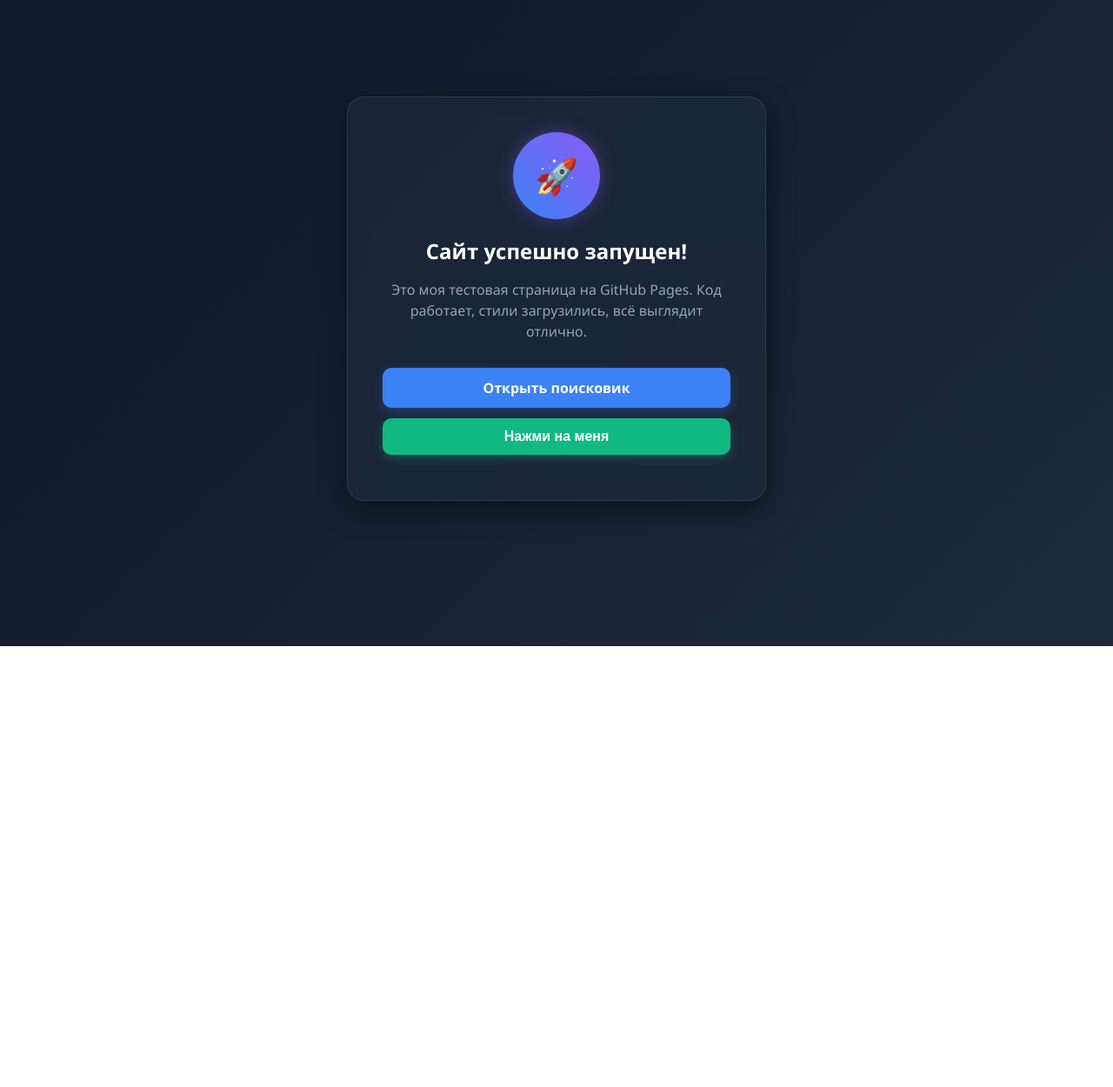
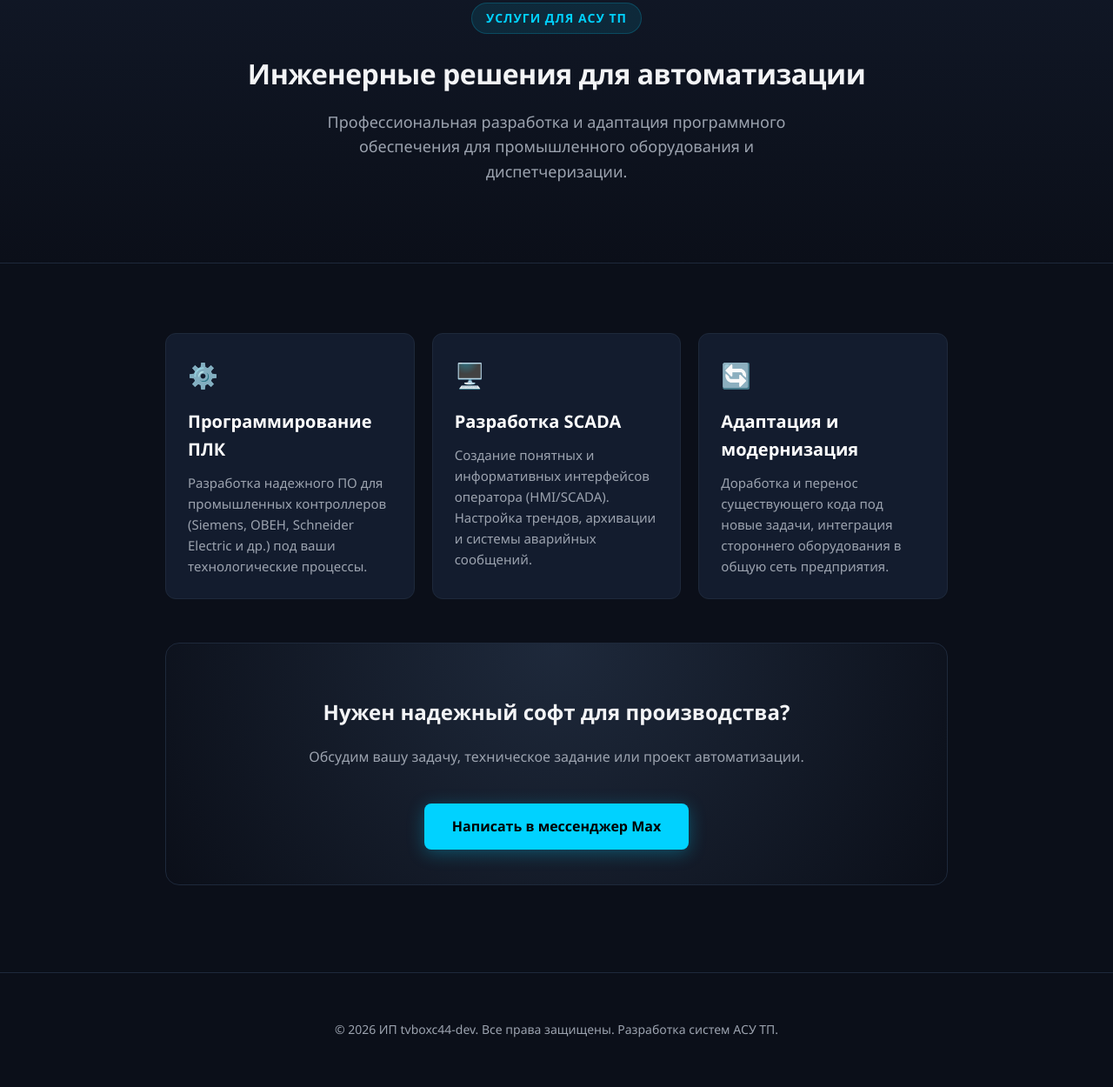
Before and after one commit to plc-r/plc-r.github.io, a plain HTML site: page index.html in a window 1280 px wide. Shown: the part 57-1307 px from the top of the page at 87% size. Before the commit the page ends 800 px from the top, so only its background shows below. Drawn offline with Linux system fonts and the light colour scheme.

Commit message:
Update index.html

```diff
--- a/index.html
+++ b/index.html
@@ -3,118 +3,188 @@
 <head>
     <meta charset="UTF-8">
     <meta name="viewport" content="width=device-width, initial-scale=1.0">
-    <title>Моя тестовая страница</title>
+    <title>Разработка ПО для ПЛК и SCADA | ИП tvboxc44-dev</title>
     <style>
-        /* Стили для внешнего вида сайта */
-        body {
-            font-family: 'Segoe UI', Tahoma, Geneva, Verdana, sans-serif;
-            background: linear-gradient(135deg, #0f172a, #1e293b);
-            color: #f8fafc;
-            display: flex;
-            justify-content: center;
-            align-items: center;
-            min-height: 100vh;
-            margin: 0;
-            padding: 20px;
-            box-sizing: border-box;
+        :root {
+            --bg-color: #0b0f19;
+            --card-bg: #131c2e;
+            --accent-blue: #00d2ff;
+            --text-main: #f3f4f6;
+            --text-muted: #9ca3af;
         }
 
-        .card {
-            background: rgba(30, 41, 59, 0.7);
-            backdrop-filter: blur(10px);
-            border: 1px solid rgba(255, 255, 255, 0.1);
-            padding: 40px;
-            border-radius: 20px;
-            text-align: center;
-            box-shadow: 0 10px 30px rgba(0, 0, 0, 0.5);
-            max-width: 400px;
-            width: 100%;
+        body {
+            font-family: 'Segoe UI', Roboto, Helvetica, Arial, sans-serif;
+            background-color: var(--bg-color);
+            color: var(--text-main);
+            margin: 0;
+            padding: 0;
+            line-height: 1.6;
         }
 
-        .avatar {
-            width: 100px;
-            height: 100px;
-            background: linear-gradient(45deg, #3b82f6, #8b5cf6);
-            border-radius: 50%;
-            margin: 0 auto 20px;
-            display: flex;
-            justify-content: center;
-            align-items: center;
-            font-size: 40px;
-            box-shadow: 0 0 20px rgba(139, 92, 246, 0.4);
+        header {
+            background: linear-gradient(180deg, #111827 0%, var(--bg-color) 100%);
+            padding: 60px 20px;
+            text-align: center;
+            border-bottom: 1px solid #1e293b;
+        }
+
+        .container {
+            max-width: 900px;
+            margin: 0 auto;
+            padding: 40px 20px;
+        }
+
+        .badge {
+            background-color: rgba(0, 210, 255, 0.1);
+            color: var(--accent-blue);
+            padding: 6px 16px;
+            border-radius: 20px;
+            font-size: 14px;
+            font-weight: 600;
+            text-transform: uppercase;
+            letter-spacing: 1px;
+            display: inline-block;
+            margin-bottom: 20px;
+            border: 1px solid rgba(0, 210, 255, 0.2);
         }
 
         h1 {
-            font-size: 24px;
-            margin-bottom: 10px;
+            font-size: 32px;
+            margin: 0 0 15px 0;
+            font-weight: 700;
+            letter-spacing: -0.5px;
+        }
+
+        .subtitle {
+            color: var(--text-muted);
+            font-size: 18px;
+            max-width: 600px;
+            margin: 0 auto 30px auto;
+        }
+
+        .services-grid {
+            display: grid;
+            grid-template-columns: repeat(auto-fit, minmax(280px, 1fr));
+            gap: 20px;
+            margin-top: 40px;
+        }
+
+        .service-card {
+            background-color: var(--card-bg);
+            border: 1px solid #1e293b;
+            border-radius: 12px;
+            padding: 25px;
+            transition: transform 0.2s ease, border-color 0.2s ease;
+        }
+
+        .service-card:hover {
+            transform: translateY(-4px);
+            border-color: var(--accent-blue);
+        }
+
+        .icon {
+            font-size: 28px;
+            margin-bottom: 15px;
+        }
+
+        h3 {
+            font-size: 20px;
+            margin: 0 0 10px 0;
             color: #ffffff;
         }
 
-        p {
-            color: #94a3b8;
-            font-size: 16px;
-            line-height: 1.5;
-            margin-bottom: 30px;
+        .service-card p {
+            color: var(--text-muted);
+            font-size: 15px;
+            margin: 0;
         }
 
-        .btn {
-            display: block;
-            background: #3b82f6;
-            color: white;
-            padding: 12px 24px;
-            border-radius: 10px;
-            text-decoration: none;
-            font-weight: 600;
-            transition: all 0.3s ease;
-            box-shadow: 0 4px 12px rgba(59, 130, 246, 0.3);
-            margin-bottom: 12px;
+        .cta-section {
+            background: radial-gradient(circle at top, #1e293b 0%, var(--bg-color) 100%);
+            border: 1px solid #1e293b;
+            border-radius: 16px;
+            padding: 40px;
+            text-align: center;
+            margin-top: 50px;
         }
 
-        .btn:hover {
-            background: #2563eb;
-            transform: translateY(-2px);
-            box-shadow: 0 6px 20px rgba(59, 130, 246, 0.5);
+        .btn-contact {
+            display: inline-block;
+            background-color: var(--accent-blue);
+            color: #000000;
+            padding: 14px 32px;
+            border-radius: 8px;
+            text-decoration: none;
+            font-weight: 700;
+            font-size: 16px;
+            transition: background-color 0.2s, transform 0.2s;
+            margin-top: 15px;
+            box-shadow: 0 4px 20px rgba(0, 210, 255, 0.3);
         }
 
-        /* Интерактивная кнопка со скриптом */
-        .btn-alert {
-            background: #10b981;
-            box-shadow: 0 4px 12px rgba(16, 185, 129, 0.3);
-            border: none;
-            width: 100%;
-            font-size: 16px;
-            cursor: pointer;
+        .btn-contact:hover {
+            background-color: #00b8e6;
+            transform: scale(1.02);
         }
 
-        .btn-alert:hover {
-            background: #059669;
-            box-shadow: 0 6px 20px rgba(16, 185, 129, 0.5);
+        footer {
+            text-align: center;
+            padding: 40px 20px;
+            color: var(--text-muted);
+            font-size: 14px;
+            border-top: 1px solid #1e293b;
+            margin-top: 60px;
         }
     </style>
 </head>
 <body>
 
-    <div class="card">
-        <!-- Круглая цветная аватарка -->
-        <div class="avatar">🚀</div>
+    <header>
+        <div class="badge">Услуги для АСУ ТП</div>
+        <h1>Инженерные решения для автоматизации</h1>
+        <p class="subtitle">Профессиональная разработка и адаптация программного обеспечения для промышленного оборудования и диспетчеризации.</p>
+    </header>
 
-        <!-- Заголовки и текст -->
-        <h1>Сайт успешно запущен!</h1>
-        <p>Это моя тестовая страница на GitHub Pages. Код работает, стили загрузились, всё выглядит отлично.</p>
+    <div class="container">
 
-        <!-- Обычная ссылка-кнопка (замените google.com на нужный сайт) -->
-        <a href="https://google.com" target="_blank" class="btn">Открыть поисковик</a>
+        <div class="services-grid">
+            <!-- Карточка 1 -->
+            <div class="service-card">
+                <div class="icon">⚙️</div>
+                <h3>Программирование ПЛК</h3>
+                <p>Разработка надежного ПО для промышленных контроллеров (Siemens, ОВЕН, Schneider Electric и др.) под ваши технологические процессы.</p>
+            </div>
 
-        <!-- Интерактивная кнопка, которая вызовет окно в браузере -->
-        <button class="btn btn-alert" onclick="showAlert()">Нажми на меня</button>
+            <!-- Карточка 2 -->
+            <div class="service-card">
+                <div class="icon">🖥️</div>
+                <h3>Разработка SCADA</h3>
+                <p>Создание понятных и информативных интерфейсов оператора (HMI/SCADA). Настройка трендов, архивации и системы аварийных сообщений.</p>
+            </div>
+
+            <!-- Карточка 3 -->
+            <div class="service-card">
+                <div class="icon">🔄</div>
+                <h3>Адаптация и модернизация</h3>
+                <p>Доработка и перенос существующего кода под новые задачи, интеграция стороннего оборудования в общую сеть предприятия.</p>
+            </div>
+        </div>
+
+        <!-- Блок обратной связи -->
+        <div class="cta-section">
+            <h2>Нужен надежный софт для производства?</h2>
+            <p style="color: var(--text-muted); margin-bottom: 25px;">Обсудим вашу задачу, техническое задание или проект автоматизации.</p>
+
+            <!-- Твоя рабочая ссылка из мессенджера Max -->
+            <a href="https://max.ru/u/f9LHodD0cOLeS2-JO2himf5QTSC2o-nzjBdjfhF7tbSGjMuS_N56za1CAN4" target="_blank" class="btn-contact">Написать в мессенджер Max</a>
+        </div>
+
     </div>
 
-    <script>
-        // Простой JavaScript, который сработает при нажатии на зеленую кнопку
-        function showAlert() {
-            alert('Ура! Интерактивная кнопка на JavaScript тоже работает!');
-        }
-    </script>
+    <footer>
+        <p>© 2026 ИП tvboxc44-dev. Все права защищены. Разработка систем АСУ ТП.</p>
+    </footer>
 
 </body>
 </html>
```
